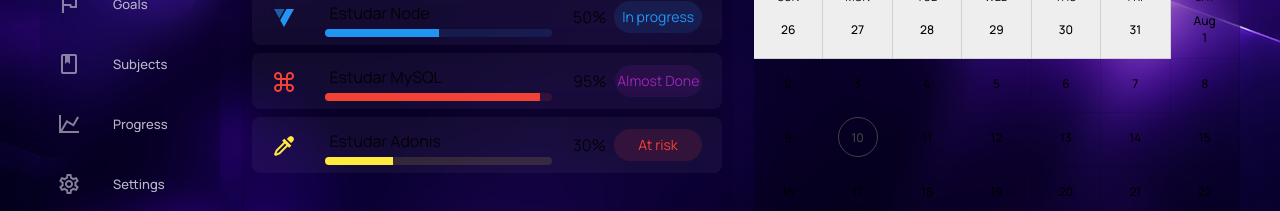
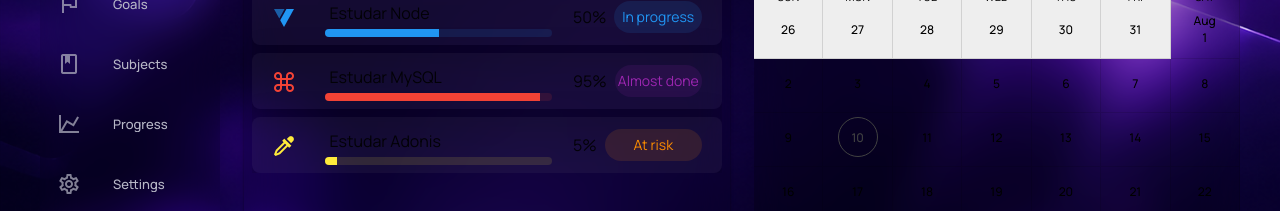
Before and after one commit to ArthurVendramini11mbTI/study-app, a Vue app: page /dashboard in a window 1280 px wide. Shown: the part 264-475 px from the top of the page. Built offline with nearby package versions, Linux system fonts and the light colour scheme; a small style sheet from the web is missing.

Commit message:
New: Schema pra melhorar a lógica das goals

```diff
--- a/package.json
+++ b/package.json
@@ -17,7 +17,8 @@
     "@mdi/js": "^7.4.47",
     "vue": "^3.5.30",
     "vue-router": "^5.2.0",
-    "vuetify": "^4.0.2"
+    "vuetify": "^4.0.2",
+    "zod": "^4.4.3"
   },
   "devDependencies": {
     "@tsconfig/node22": "^22.0.5",
--- a/src/components/dashboard/dashboardGoals/dashboardGoals.vue
+++ b/src/components/dashboard/dashboardGoals/dashboardGoals.vue
@@ -1,39 +1,29 @@
 <script setup lang="ts">
   import { createGoalCard } from '@/composables/goal';
+  import { GoalsSchema } from '@/types/goals';
 
-      const goals = [
+  const goals = GoalsSchema.parse([
     {
       title: 'Estudar Node',
       icon: '$vuetify',
-            status: {
-              text: 'In progress',
       color: 'blue',
+      progress: 50,
     },
-            color: 'blue',
-            progress: 50
-        },
+
     {
       title: 'Estudar MySQL',
       icon: '$command',
-            status: {
-              text: 'Almost Done',
-              color: 'purple',
+      color: 'red',
+      progress: 95,
     },
-            color: 'red',
-            progress: 95
-        },
+
     {
       title: 'Estudar Adonis',
       icon: '$eyeDropper',
-            status: {
-              text: 'At risk',
-              color: 'red',
+      color: 'yellow',
+      progress: 5,
     },
-            color: 'yellow',
-            progress: 30
-        }
-
-    ]
+  ])
 </script>
 
 <template>
--- /dev/null
+++ b/src/types/goals.ts
@@ -0,0 +1,48 @@
+// src/types/goals.ts
+
+import { z } from 'zod'
+
+export const GoalsSchema = z.array(
+  z.object({
+    title: z.string(),
+    icon: z.string(),
+    color: z.string(),
+
+    progress: z
+      .number()
+      .min(0)
+      .max(100),
+  })
+).transform((goals) => {
+  return goals.map((goal) => {
+    if (goal.progress <= 15) {
+      return {
+        ...goal,
+        status: {
+          text: 'At risk',
+          color: 'warning',
+        },
+      }
+    }
+
+    if (goal.progress <= 89) {
+      return {
+        ...goal,
+        status: {
+          text: 'In progress',
+          color: 'blue',
+        },
+      }
+    }
+
+    return {
+      ...goal,
+      status: {
+        text: 'Almost done',
+        color: 'purple',
+      },
+    }
+  })
+})
+
+export type Goals = z.infer<typeof GoalsSchema>
```
Also changed, not shown: 1 other file (tests, documents, lock files or other folders). Lines whose indentation alone changed are shown as unchanged.
